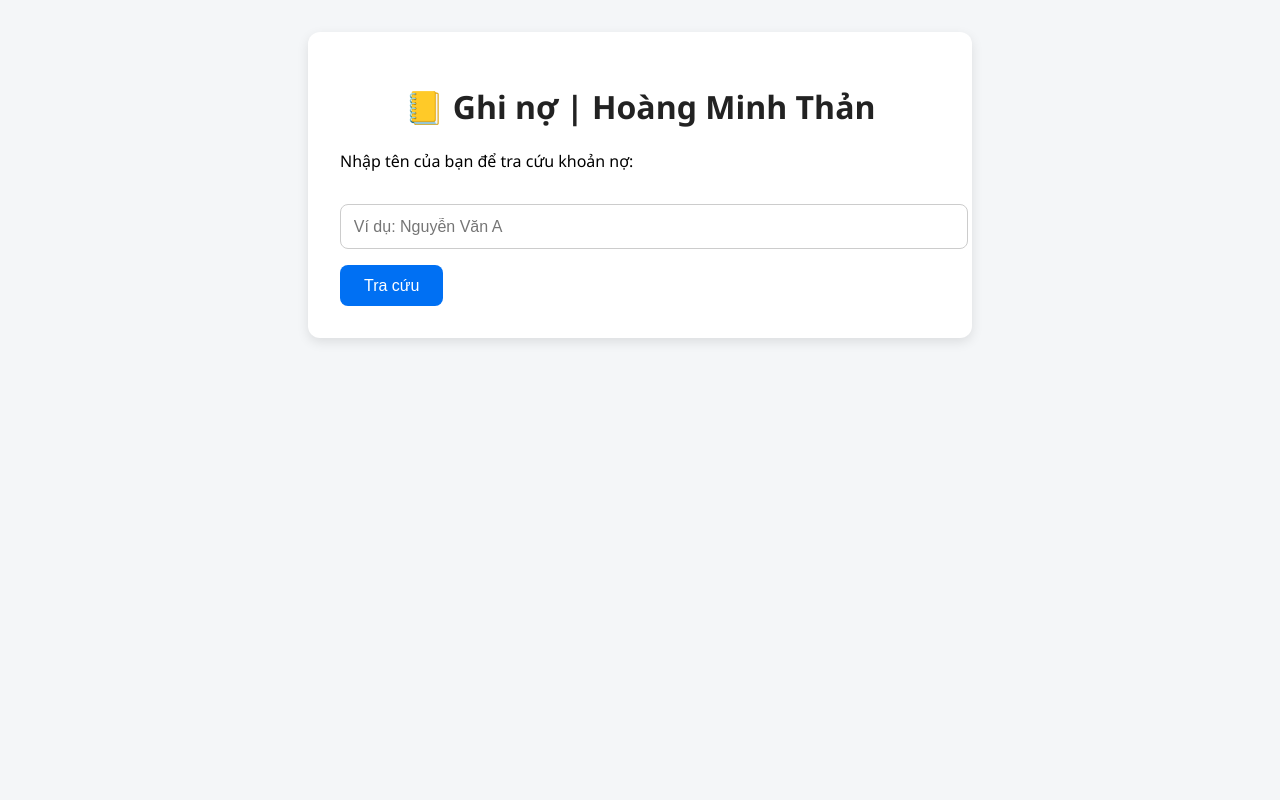
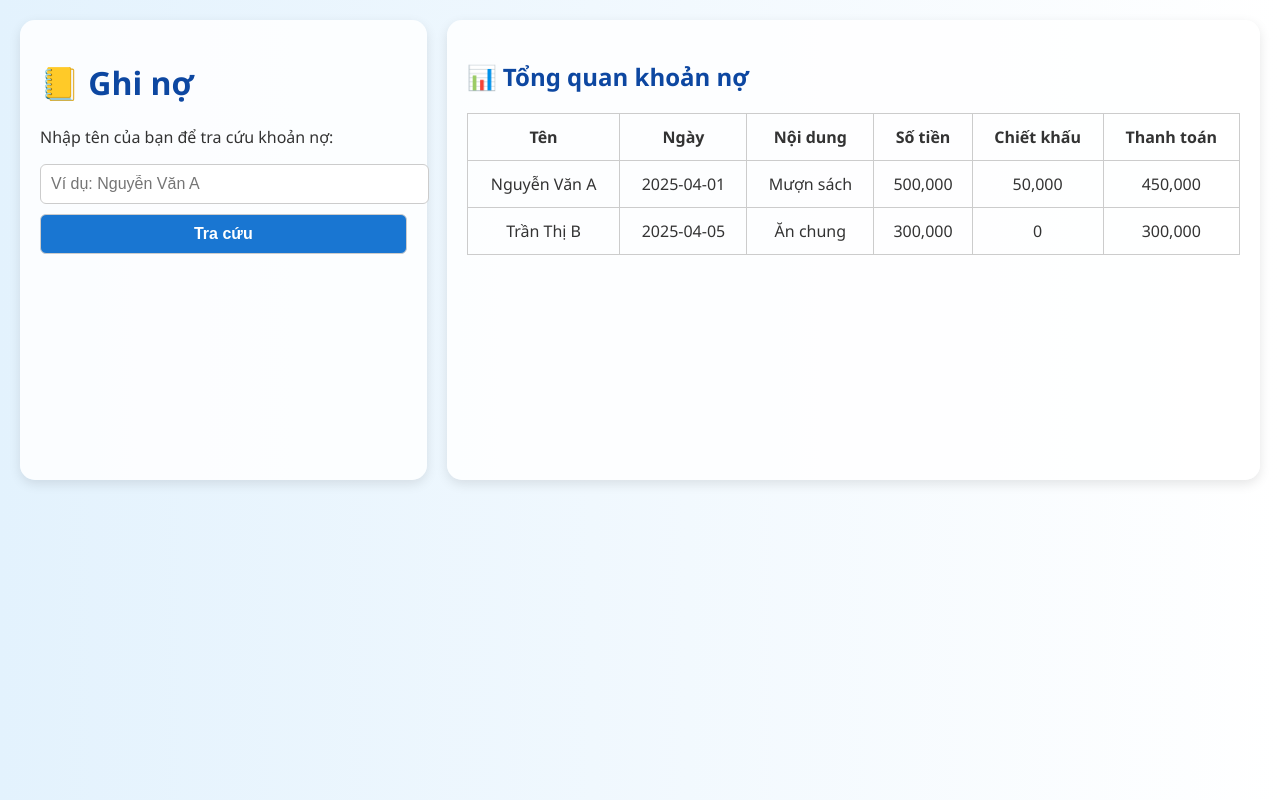
Before and after one commit to farlay123/ghino, a plain HTML site: page index.html in a window 1280 px wide. Both pictures are taken after a click on the button "Tra cứu". Drawn offline with nearby package versions, Linux system fonts and the light colour scheme.

Commit message:
Add files via upload

```diff
--- a/index.html
+++ b/index.html
@@ -1,19 +1,19 @@
-<!-- index.html -->
 <!DOCTYPE html>
 <html lang="vi">
 <head>
-  <meta charset="UTF-8">
-  <meta name="viewport" content="width=device-width, initial-scale=1.0">
+  <meta charset="UTF-8" />
+  <meta name="viewport" content="width=device-width, initial-scale=1.0" />
   <title>Ghi nợ | Hoàng Minh Thản</title>
-  <link rel="stylesheet" href="style.css">
+  <link rel="stylesheet" href="style.css" />
+  <script src="https://cdn.jsdelivr.net/npm/chart.js"></script>
 </head>
 <body>
-  <div class="container">
-    <h1>📒 Ghi nợ | Hoàng Minh Thản</h1>
+  <div class="main-grid">
+    <div class="left-column">
+      <h1>📒 Ghi nợ</h1>
       <p>Nhập tên của bạn để tra cứu khoản nợ:</p>
       <input type="text" id="searchInput" placeholder="Ví dụ: Nguyễn Văn A" />
       <button onclick="searchDebt()">Tra cứu</button>
-
       <div id="result" class="result-box hidden">
         <h2>Kết quả tra cứu</h2>
         <p><strong>🧍 Tên:</strong> <span id="name"></span></p>
@@ -22,7 +22,6 @@
         <p><strong>💰 Số tiền gốc:</strong> <span id="amount"></span></p>
         <p><strong>🔻 Chiết khấu:</strong> <span id="discount"></span></p>
         <p><strong>✅ Cần thanh toán:</strong> <span id="final"></span></p>
-
         <div class="bank-info">
           <h3>🏦 Chuyển khoản</h3>
           <p><strong>Tên:</strong> Hoàng Minh Thản</p>
@@ -31,6 +30,33 @@
           <img src="image.png" alt="QR chuyển khoản" class="qr" />
         </div>
       </div>
+      <div id="adminForm" class="admin-box hidden">
+        <h2>➕ Thêm khoản nợ</h2>
+        <input type="text" id="adminName" placeholder="Tên người nợ" />
+        <input type="date" id="adminDate" />
+        <input type="text" id="adminContent" placeholder="Nội dung nợ" />
+        <input type="number" id="adminAmount" placeholder="Số tiền (VND)" />
+        <input type="number" id="adminDiscount" placeholder="Chiết khấu (VND)" />
+        <button onclick="addDebt()">Lưu</button>
+      </div>
+    </div>
+    <div class="right-column">
+      <h2>📊 Tổng quan khoản nợ</h2>
+      <table id="debtTable">
+        <thead>
+          <tr>
+            <th>Tên</th>
+            <th>Ngày</th>
+            <th>Nội dung</th>
+            <th>Số tiền</th>
+            <th>Chiết khấu</th>
+            <th>Thanh toán</th>
+          </tr>
+        </thead>
+        <tbody></tbody>
+      </table>
+      <canvas id="debtChart" width="400" height="200"></canvas>
+    </div>
   </div>
   <script src="script.js"></script>
 </body>
--- a/script.js
+++ b/script.js
@@ -1,35 +1,87 @@
-// script.js
-async function searchDebt() {
-  const nameInput = document.getElementById('searchInput').value.trim().toLowerCase();
-  const resultBox = document.getElementById('result');
+let data = [
+  { name: "Nguyễn Văn A", date: "2025-04-01", content: "Mượn sách", amount: 500000, discount: 50000 },
+  { name: "Trần Thị B", date: "2025-04-05", content: "Ăn chung", amount: 300000, discount: 0 }
+];
 
-  try {
-    const response = await fetch('data.json');
-    const data = await response.json();
+const searchInput = document.getElementById("searchInput");
+const resultBox = document.getElementById("result");
+const adminForm = document.getElementById("adminForm");
 
-    const debt = data.find(entry => entry.name.toLowerCase() === nameInput);
-
-    if (debt) {
-      document.getElementById('name').innerText = debt.name;
-      document.getElementById('date').innerText = debt.date;
-      document.getElementById('content').innerText = debt.reason;
-      document.getElementById('amount').innerText = formatCurrency(debt.amount);
-      document.getElementById('discount').innerText = debt.discount > 0 ? `-${debt.discount}%` : '0%';
-      const finalAmount = debt.amount * (1 - debt.discount / 100);
-      document.getElementById('final').innerText = formatCurrency(finalAmount);
-      resultBox.classList.remove('hidden');
-    } else {
-      resultBox.classList.add('hidden');
-      alert('Không tìm thấy thông tin. Vui lòng kiểm tra lại tên.');
-    }
-  } catch (error) {
-    alert('Lỗi khi tải dữ liệu: ' + error);
+function searchDebt() {
+  const query = searchInput.value.trim();
+  const found = data.find(d => d.name.toLowerCase() === query.toLowerCase());
+  if (found) {
+    document.getElementById("name").textContent = found.name;
+    document.getElementById("date").textContent = found.date;
+    document.getElementById("content").textContent = found.content;
+    document.getElementById("amount").textContent = found.amount.toLocaleString() + " đ";
+    document.getElementById("discount").textContent = found.discount.toLocaleString() + " đ";
+    document.getElementById("final").textContent = (found.amount - found.discount).toLocaleString() + " đ";
+    resultBox.classList.remove("hidden");
+  } else {
+    alert("Không tìm thấy tên người nợ.");
   }
 }
 
-function formatCurrency(num) {
-  return new Intl.NumberFormat('vi-VN', {
-    style: 'currency',
-    currency: 'VND'
-  }).format(num);
+function addDebt() {
+  const name = document.getElementById("adminName").value.trim();
+  const date = document.getElementById("adminDate").value;
+  const content = document.getElementById("adminContent").value.trim();
+  const amount = parseInt(document.getElementById("adminAmount").value);
+  const discount = parseInt(document.getElementById("adminDiscount").value) || 0;
+  if (name && date && content && amount) {
+    data.push({ name, date, content, amount, discount });
+    renderTable();
+    renderChart();
+    alert("Đã thêm khoản nợ mới!");
+  } else {
+    alert("Vui lòng điền đầy đủ thông tin.");
+  }
 }
+
+function renderTable() {
+  const tbody = document.querySelector("#debtTable tbody");
+  tbody.innerHTML = "";
+  data.forEach(row => {
+    tbody.innerHTML += `
+      <tr>
+        <td>${row.name}</td>
+        <td>${row.date}</td>
+        <td>${row.content}</td>
+        <td>${row.amount.toLocaleString()}</td>
+        <td>${row.discount.toLocaleString()}</td>
+        <td>${(row.amount - row.discount).toLocaleString()}</td>
+      </tr>`;
+  });
+}
+
+function renderChart() {
+  const ctx = document.getElementById("debtChart").getContext("2d");
+  const labels = data.map(d => d.date);
+  const amounts = data.map(d => d.amount - d.discount);
+  if (window.debtChart) window.debtChart.destroy();
+  window.debtChart = new Chart(ctx, {
+    type: 'bar',
+    data: {
+      labels: labels,
+      datasets: [{
+        label: 'Tiền cần thu',
+        data: amounts,
+        backgroundColor: '#007bff'
+      }]
+    },
+    options: {
+      responsive: true,
+      plugins: {
+        legend: { display: false }
+      }
+    }
+  });
+}
+
+window.onload = () => {
+  renderTable();
+  renderChart();
+  const isAdmin = window.location.search.includes("admin=true");
+  if (isAdmin) adminForm.classList.remove("hidden");
+};
--- a/style.css
+++ b/style.css
@@ -1,68 +1,77 @@
-/* style.css */
 body {
-  font-family: 'Segoe UI', Tahoma, Geneva, Verdana, sans-serif;
-  background-color: #f4f6f8;
+  font-family: 'Segoe UI', sans-serif;
   margin: 0;
-  padding: 0;
-  display: flex;
-  justify-content: center;
-  align-items: flex-start;
-  min-height: 100vh;
+  background: linear-gradient(to right, #e3f2fd, #ffffff);
+  color: #333;
 }
-.container {
-  background: white;
-  padding: 2rem;
-  margin-top: 2rem;
-  border-radius: 12px;
-  box-shadow: 0 4px 12px rgba(0, 0, 0, 0.1);
+
+h1, h2, h3 {
+  color: #0d47a1;
+}
+
+.main-grid {
+  display: grid;
+  grid-template-columns: 1fr 2fr;
+  gap: 20px;
+  padding: 20px;
+}
+
+.left-column, .right-column {
+  background: #ffffffdd;
+  padding: 20px;
+  border-radius: 15px;
+  box-shadow: 0 4px 12px rgba(0,0,0,0.1);
+  transition: transform 0.2s ease;
+}
+
+.left-column:hover, .right-column:hover {
+  transform: translateY(-3px);
+}
+
+input, select, button {
+  display: block;
+  margin: 10px 0;
+  padding: 10px;
   width: 100%;
-  max-width: 600px;
+  font-size: 1em;
+  border: 1px solid #ccc;
+  border-radius: 6px;
 }
-h1 {
-  color: #222;
+
+button {
+  background: #1976d2;
+  color: white;
+  font-weight: bold;
+  cursor: pointer;
+}
+
+button:hover {
+  background: #1565c0;
+}
+
+table {
+  width: 100%;
+  border-collapse: collapse;
+  margin-top: 20px;
+}
+
+th, td {
+  padding: 12px;
+  border: 1px solid #ccc;
   text-align: center;
 }
-input[type="text"] {
-  width: 100%;
-  padding: 0.8rem;
-  margin: 1rem 0;
-  border: 1px solid #ccc;
-  border-radius: 8px;
-  font-size: 1rem;
+
+.result-box, .admin-box {
+  margin-top: 20px;
 }
-button {
-  padding: 0.7rem 1.5rem;
-  background-color: #0070f3;
-  color: white;
-  border: none;
-  border-radius: 8px;
-  cursor: pointer;
-  font-size: 1rem;
-  transition: background 0.3s ease;
+
+.qr {
+  width: 150px;
+  margin-top: 10px;
+  border: 2px solid #ccc;
+  border-radius: 10px;
 }
-button:hover {
-  background-color: #005bb5;
-}
-.result-box {
-  margin-top: 2rem;
-  padding: 1rem;
-  border: 1px solid #ddd;
-  border-radius: 8px;
-  background-color: #fafafa;
-}
+
 .hidden {
   display: none;
 }
-.bank-info {
-  margin-top: 1.5rem;
-  padding-top: 1rem;
-  border-top: 1px dashed #ccc;
-}
-.qr {
-  width: 200px;
-  height: auto;
-  display: block;
-  margin: 1rem auto;
-  border: 1px solid #ccc;
-  border-radius: 8px;
-}
```
Lines whose indentation alone changed are shown as unchanged.
